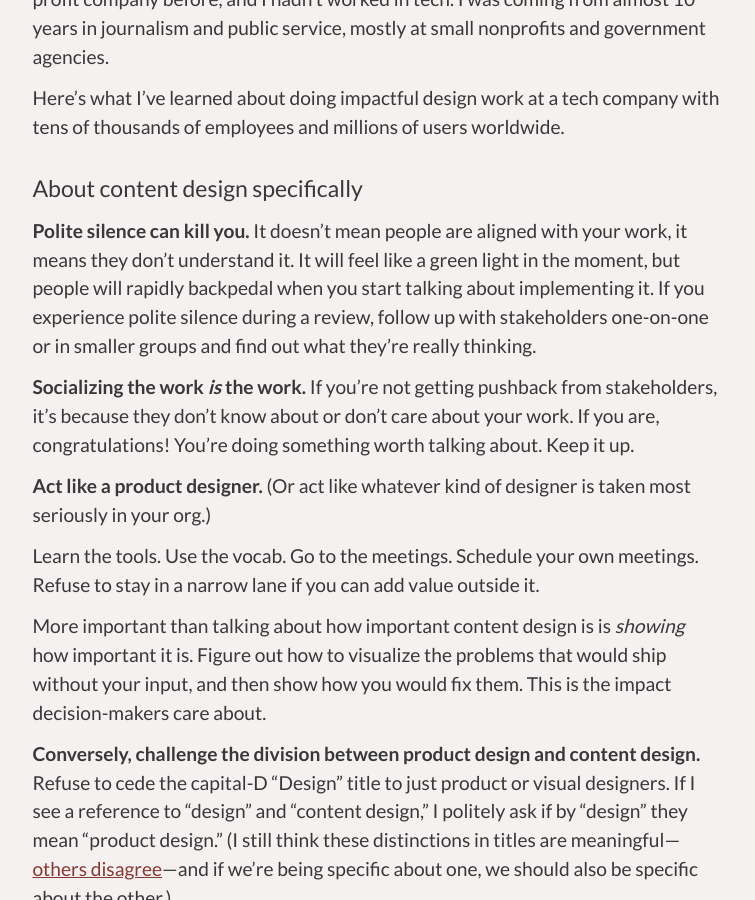
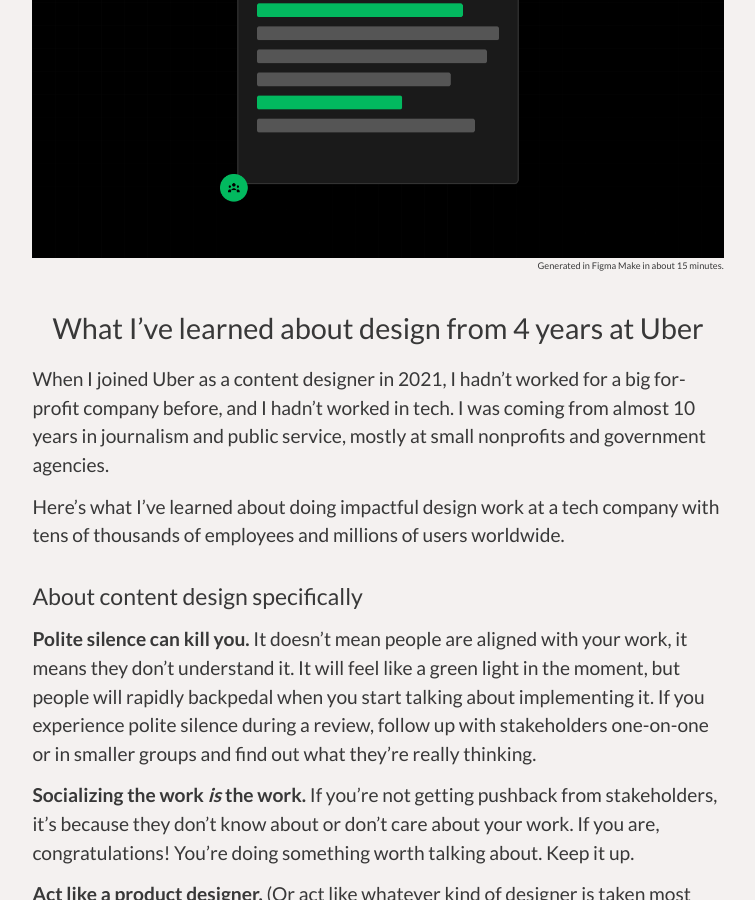
Before and after one commit to hannah-birch/hannah-birch.github.io, a Jekyll site: the page built from _posts/2025-09-04-what-i-learned-about-design-from-four-years-at-uber.md, in a window 1280 px wide and 900 px high, scrolled down 319 px. Shown: the whole window, without its empty margins (262-1017 px from the left). Built offline with Jekyll 4.4.1, drawn with Linux system fonts in a browser that asks for light colours; nearby versions of some CDN libraries.

Commit message:
Adds generated image to what I learned at Uber post

```diff
--- a/_posts/2025-09-04-what-i-learned-about-design-from-four-years-at-uber.md
+++ b/_posts/2025-09-04-what-i-learned-about-design-from-four-years-at-uber.md
@@ -4,8 +4,15 @@
 title: What I’ve learned about design from 4 years at Uber
 outlet: Self-published
 summary: "Here are my takeaways from doing impactful content and UX design work at a tech company with tens of thousands of employees and millions of users worldwide."
+image: https://hannahsbirch.com/assets/img/20250904-what-i-learned-at-uber-1200x630.png
+image-summary: "An illustration showing an abstract webpage or app with horizontal bars representing content, with icons representing editing and systems design nearby."
 category: Writing
 ---
+
+<figure>
+  <img src="/assets/img/20250904-what-i-learned-at-uber-1200x630.png"/>
+  <figcaption>Generated in Figma Make in about 15 minutes.</figcaption>
+</figure>
 
 # What I’ve learned about design from 4 years at Uber
 
```
Also changed, not shown: assets/img/20250904-what-i-learned-at-uber-1200x630.png (added).
